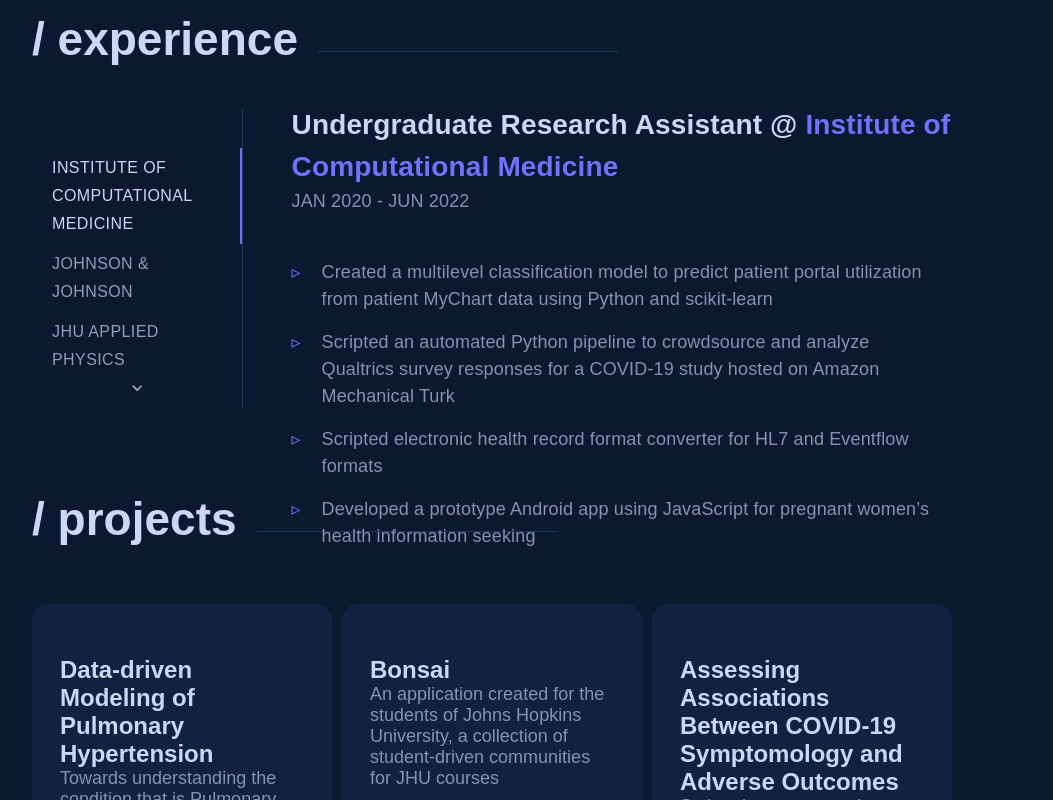
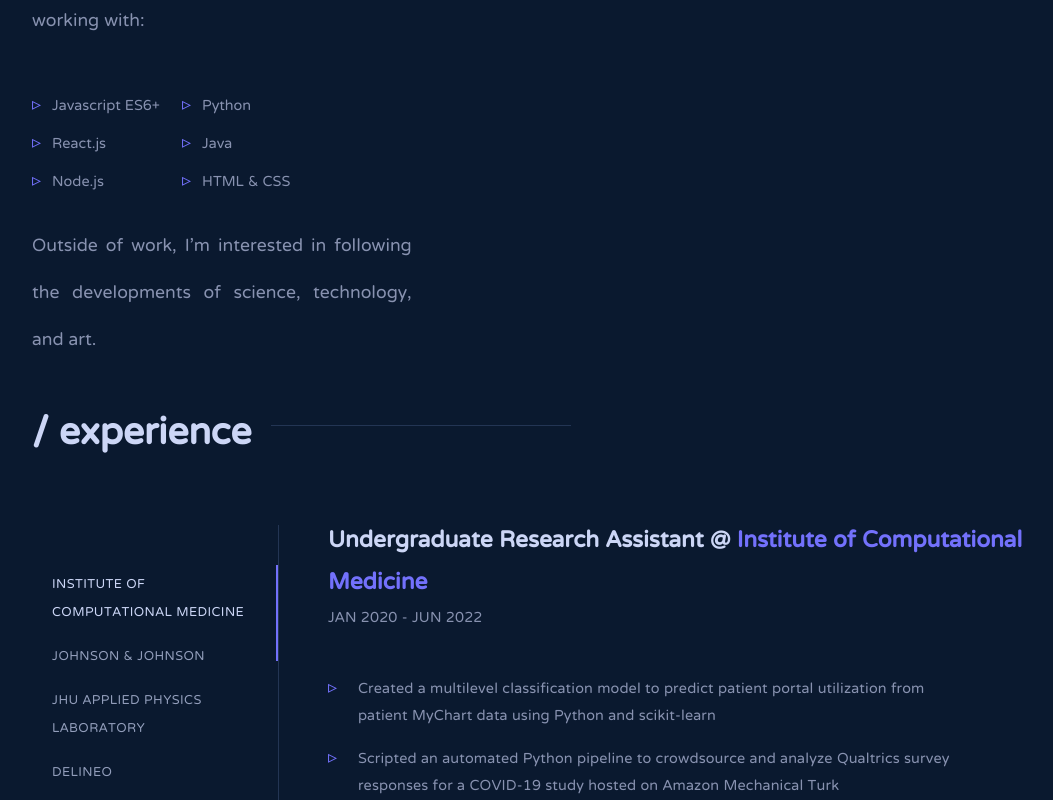
Before and after one commit to cnmnzhang/cindy, a React (Create React App) app: page / in a window 1280 px wide. Shown: the part 1340-2140 px from the top of the page, without its empty margins (186-1239 px from the left). Built offline with nearby package versions, Linux system fonts and the light colour scheme.

Commit message:
woah new font

```diff
--- a/src/components/Projects.js
+++ b/src/components/Projects.js
@@ -5,8 +5,8 @@ import "../styles/Projects.css";
 // import OpenInBrowserIcon from "@material-ui/icons/OpenInBrowser";
 import FadeInSection from "./FadeInSection";
 import "react-responsive-carousel/lib/styles/carousel.min.css"; // requires a loader
-import Carousel from "react-bootstrap/Carousel";
-import ExternalLinks from "./ExternalLinks";
+// import Carousel from "react-bootstrap/Carousel";
+// import ExternalLinks from "./ExternalLinks";
 
 class Projects extends React.Component {
   constructor() {
@@ -24,7 +24,7 @@ class Projects extends React.Component {
   }
   render() {
     const projects = {
-        "Data-driven Modeling of Pulmonary Hypertension": {
+        "Data-Driven Modeling of Pulmonary Hypertension": {
           title: "portfolio.js",
           desc:
             "Towards understanding the condition that is Pulmonary Hypertension. We applied unsupervised clustering to devise a new paradigm for pulmonary hypertension risk stratification, and we trained classifiers to predict pressure-volume states.",
--- a/src/styles/About.css
+++ b/src/styles/About.css
@@ -2,7 +2,7 @@
     font-family: "NTR";
     font-weight: 200;
     font-display: fallback;
-    /* src: url("/fonts/NTR-Regular.ttf") format("truetype"); */
+    src: url("./../../public/fonts/NTR-Regular.ttf") format("truetype");
   }
 
   #about {
```
Also changed, not shown: public/fonts/NTR-Regular.ttf (added).
